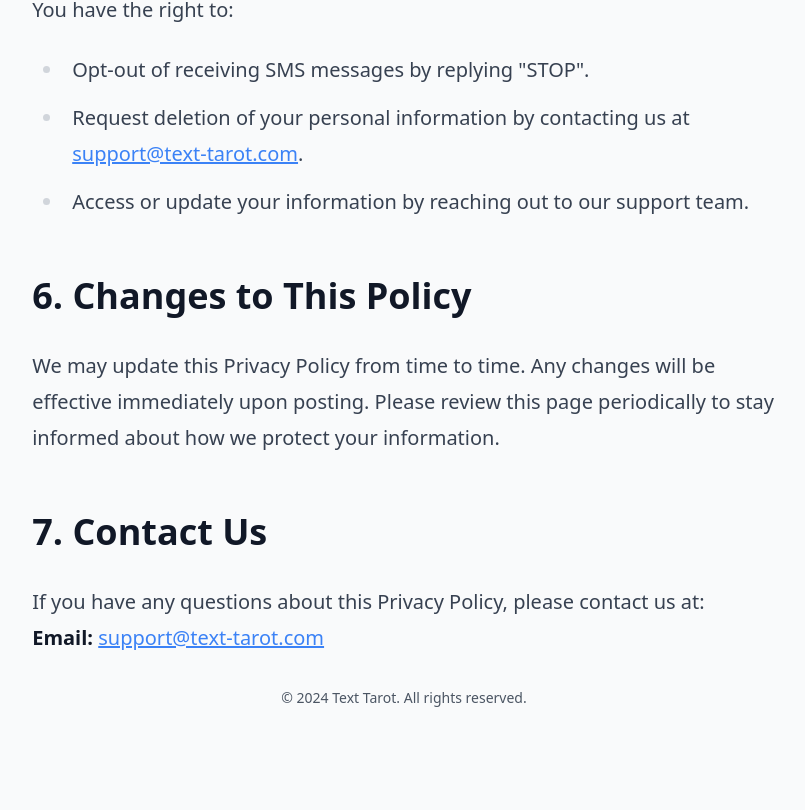
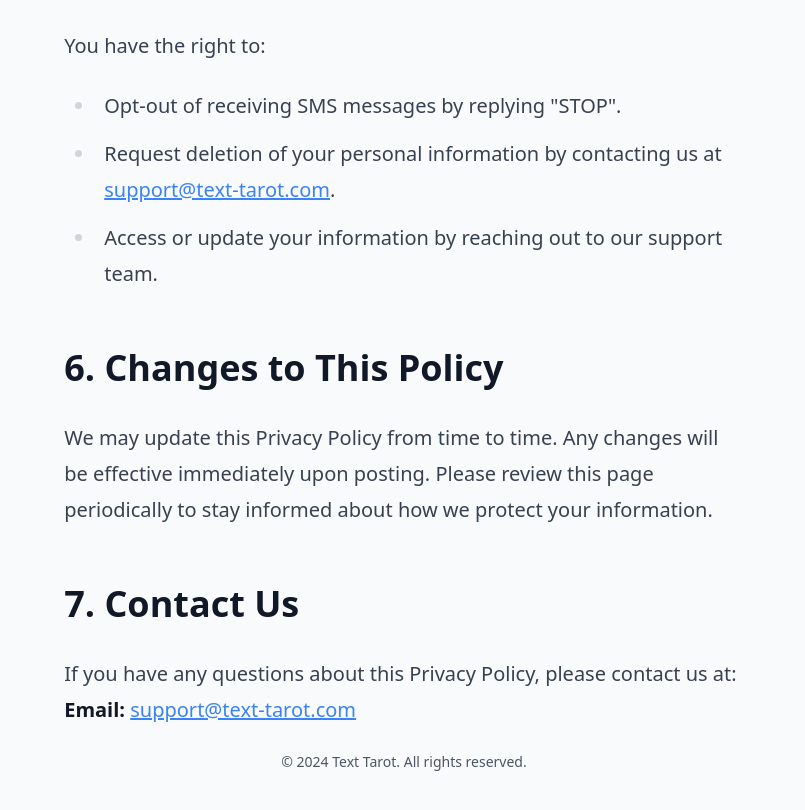
Before and after one commit to chrismeisner/text-tarot, a React (Create React App) app: page /privacy-policy in a window 1280 px wide. Shown: the part 1984-2794 px from the top of the page, without its empty margins (236-1041 px from the left). Built offline with nearby package versions, Linux system fonts and the light colour scheme.

Commit message:
clean up

```diff
--- a/src/App.js
+++ b/src/App.js
@@ -30,7 +30,7 @@ function App() {
         </main>
 
         {/* Fixed Footer */}
-        {/* Since the footer is fixed, it's already included and does not need to be placed here */}
+        <Footer />
       </div>
     </Router>
   );
--- a/src/components/Header.jsx
+++ b/src/components/Header.jsx
@@ -15,11 +15,8 @@ const Header = () => {
 			</Link>
 		  </div>
 
-		  {/* Navigation Links (Optional) */}
+		  {/* Navigation Links (Terms of Service & Privacy Policy) */}
 		  <nav className="hidden md:flex space-x-4">
-			<Link to="/" className="text-gray-700 hover:text-gray-900">
-			  Home
-			</Link>
 			<Link to="/terms-of-service" className="text-gray-700 hover:text-gray-900">
 			  Terms of Service
 			</Link>
--- a/src/pages/legal/PrivacyPolicy.jsx
+++ b/src/pages/legal/PrivacyPolicy.jsx
@@ -1,7 +1,6 @@
 // src/pages/legal/PrivacyPolicy.jsx
 
 import React from "react";
-import Footer from "../../components/Footer";
 import { Helmet } from "react-helmet";
 
 const PrivacyPolicy = () => {
@@ -14,9 +13,7 @@ const PrivacyPolicy = () => {
 		  content="Understand how Text Tarot collects, uses, and protects your personal information in our Privacy Policy."
 		/>
 	  </Helmet>
-	  <div className="flex flex-col min-h-screen bg-gray-50">
-		<main className="flex-1 p-4 md:p-8">
-		  <div className="prose lg:prose-xl mx-auto">
+	  <div className="prose lg:prose-xl mx-auto p-4 md:p-8">
 		<h1>Privacy Policy</h1>
 		<p className="font-semibold">Effective Date: December 29, 2024</p>
 
@@ -86,12 +83,7 @@ const PrivacyPolicy = () => {
 		  <strong>Email:</strong> <a href="mailto:support@text-tarot.com" className="text-blue-500 hover:underline">support@text-tarot.com</a>
 		</p>
 
-			<footer className="mt-8 text-sm text-center text-gray-600">
-			  © 2024 Text Tarot. All rights reserved.
-			</footer>
-		  </div>
-		</main>
-		<Footer />
+		<p className="text-sm text-center text-gray-600 mt-8">© 2024 Text Tarot. All rights reserved.</p>
 	  </div>
 	</>
   );
--- a/src/pages/legal/TermsOfService.jsx
+++ b/src/pages/legal/TermsOfService.jsx
@@ -1,7 +1,6 @@
 // src/pages/legal/TermsOfService.jsx
 
 import React from "react";
-import Footer from "../../components/Footer";
 import { Helmet } from "react-helmet";
 
 const TermsOfService = () => {
@@ -14,9 +13,7 @@ const TermsOfService = () => {
 		  content="Read the Terms of Service for Text Tarot, your AI-powered SMS-based Tarot reading service."
 		/>
 	  </Helmet>
-	  <div className="flex flex-col min-h-screen bg-gray-50">
-		<main className="flex-1 p-4 md:p-8">
-		  <div className="prose lg:prose-xl mx-auto">
+	  <div className="prose lg:prose-xl mx-auto p-4 md:p-8">
 		<h1>Terms of Service</h1>
 		<p className="font-semibold">Effective Date: December 29, 2024</p>
 
@@ -104,12 +101,7 @@ const TermsOfService = () => {
 		  <strong>Email:</strong> <a href="mailto:support@text-tarot.com" className="text-blue-500 hover:underline">support@text-tarot.com</a>
 		</p>
 
-			<footer className="mt-8 text-sm text-center text-gray-600">
-			  © 2024 Text Tarot. All rights reserved.
-			</footer>
-		  </div>
-		</main>
-		<Footer />
+		<p className="text-sm text-center text-gray-600 mt-8">© 2024 Text Tarot. All rights reserved.</p>
 	  </div>
 	</>
   );
```
Lines whose indentation alone changed are shown as unchanged.
